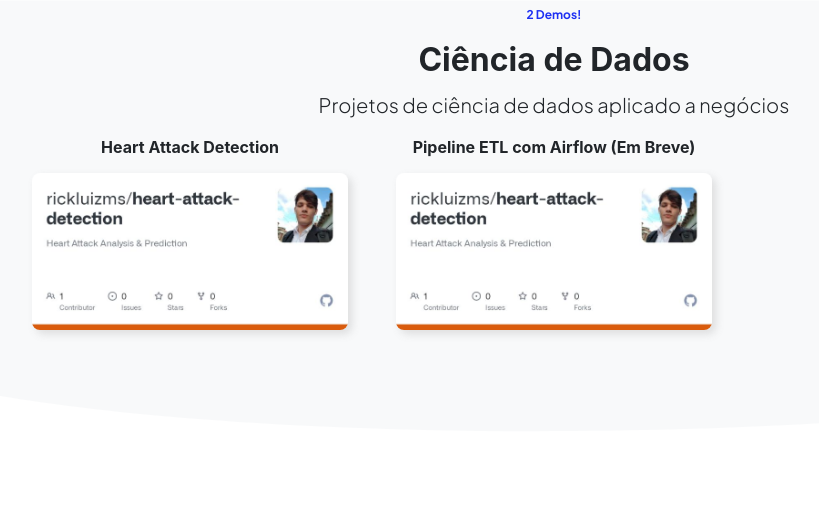
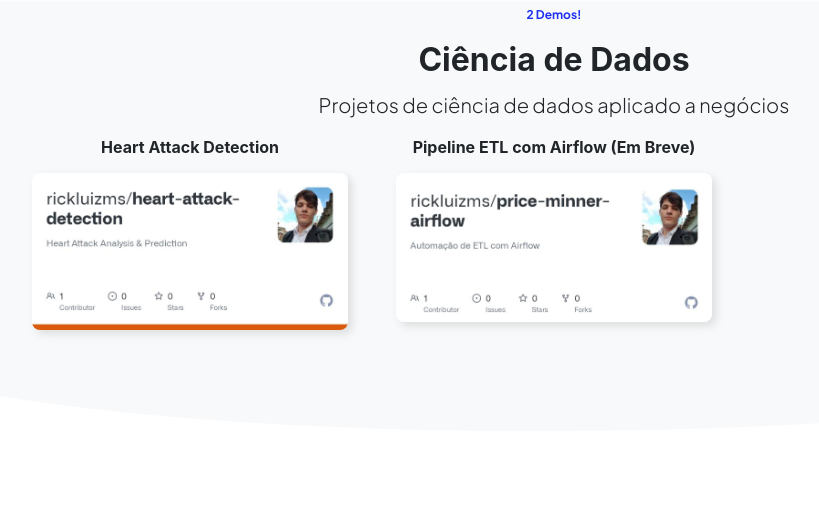
Before and after one commit to rickluizms/portfolio_me, a Flask app: page / in a window 1280 px wide. Shown: the part 3840-4372 px from the top of the page, without its empty margins (86-905 px from the left). Run offline with Flask 3, Linux system fonts and the light colour scheme; some libraries are stand-ins or nearby versions.

Commit message:
Add img to price minner project

```diff
--- a/templates/index.html
+++ b/templates/index.html
@@ -167,7 +167,7 @@
             </div>
             <div class="col-lg-4 mb-5">
                 <h6 class="mb-3">Pipeline ETL com Airflow (Em Breve)</h6>
-                <a class="d-block rounded-3 lift lift-lg" href="https://github.com/rickluizms/price-minner-airflow"><img class="img-fluid rounded-3" src="../static/assets/heart-attack-detection.png"></a>
+                <a class="d-block rounded-3 lift lift-lg" href="https://github.com/rickluizms/price-minner-airflow"><img class="img-fluid rounded-3" src="../static/assets/price-minner-etl.png"></a>
             </div>
         </div>
     </div>
```
